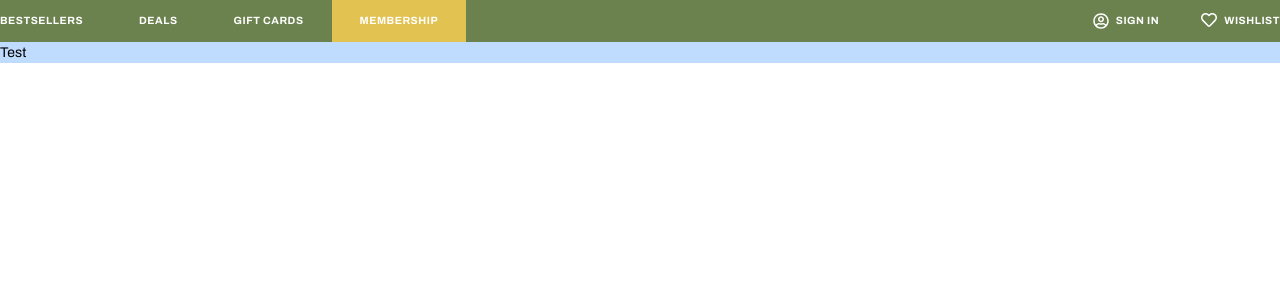
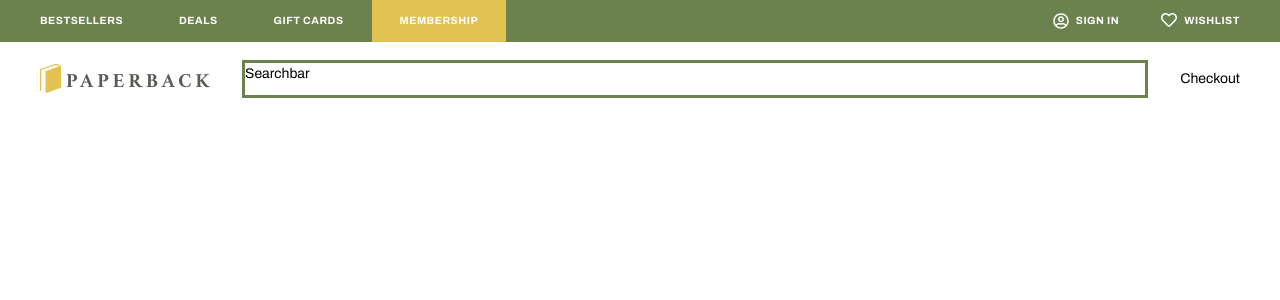
Before and after one commit to ace-lowder/paperback, a Next.js app: page / in a window 1280 px wide. Shown: the top 300 px of the page. Built offline with nearby package versions, Linux system fonts and the light colour scheme.

Commit message:
Add searchbar component

```diff
--- a/app/page.tsx
+++ b/app/page.tsx
@@ -1,5 +1,13 @@
+import Searchbar from "@/components/Searchbar";
+
 export default function Home() {
   return (
-    <div className="mx-8 lg:max-w-[1400px] lg:mx-auto bg-blue-200">Test</div>
+    <div className="mx-8 mt-6 lg:max-w-[1200px] lg:mx-auto">
+      <div className="flex items-center justify-between gap-10">
+        <img src="/logo.png" width="170" alt="Logo" />
+        <Searchbar />
+        Checkout
+      </div>
+    </div>
   );
 }
--- /dev/null
+++ b/components/Searchbar.tsx
@@ -0,0 +1,5 @@
+const Searchbar = () => {
+  return <div className="w-full h-9 outline outline-secondary">Searchbar</div>;
+};
+
+export default Searchbar;
--- a/components/Topbar.tsx
+++ b/components/Topbar.tsx
@@ -5,7 +5,7 @@ const Topbar = () => {
 
   return (
     <div className="bg-secondary text-xs text-white font-bold tracking-wider">
-      <div className="lg:max-w-[1400px] lg:mx-auto mx-8 flex justify-between">
+      <div className="lg:max-w-[1200px] lg:mx-auto mx-8 flex justify-between">
         <div>
           {menuButtons.map((item, index) => (
             <button
```
Also changed, not shown: public/logo.png.
